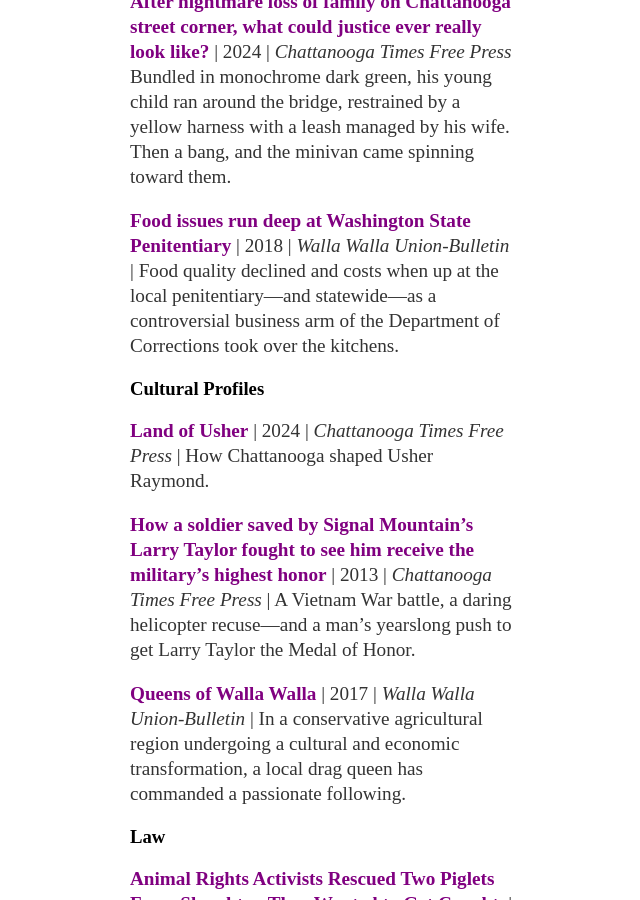
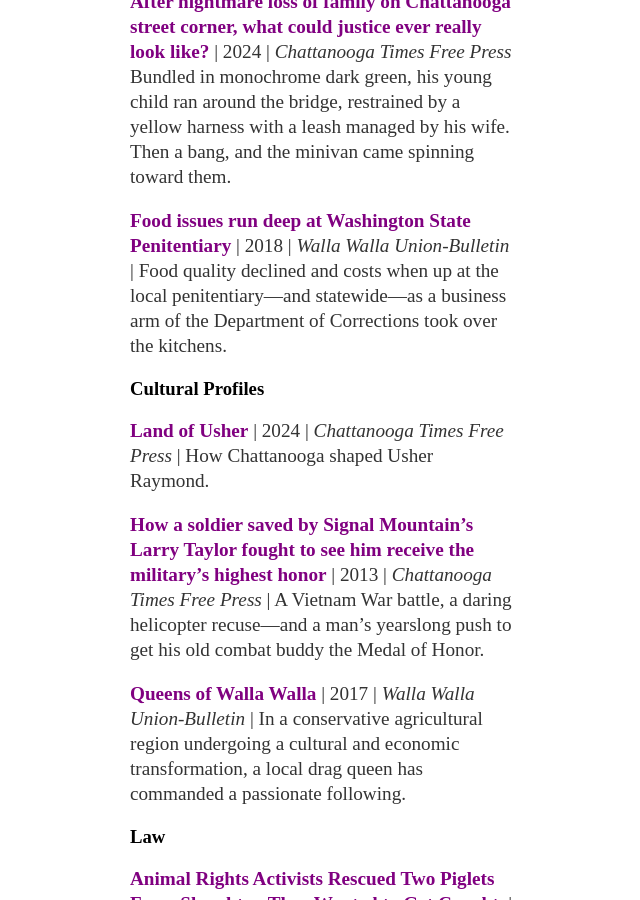
Before and after one commit to aonschwartz/aonschwartz.github.io, a Jekyll site: the page built from about/index.md, in a window 1280 px wide and 900 px high, scrolled down 3094 px. Shown: the whole window, without its empty margins (318-958 px from the left). Built offline with Jekyll 4.4.1, drawn with Linux system fonts in a browser that asks for light colours.

Commit message:
Update index.md

```diff
--- a/about/index.md
+++ b/about/index.md
@@ -45,13 +45,13 @@
 
 **[After nightmare loss of family on Chattanooga street corner, what could justice ever really look like? ](https://www.timesfreepress.com/news/2024/apr/13/a-final-stroll-around-chattanooga-became-a/)**\|  2024  \| *Chattanooga Times Free Press* Bundled in monochrome dark green, his young child ran around the bridge, restrained by a yellow harness with a leash managed by his wife. Then a bang, and the minivan came spinning toward them.
 
-**[Food issues run deep at Washington State Penitentiary](http://www.union-bulletin.com/news/food-issues-run-deep-at-washington-state-penitentiary/article_0da49ace-45c4-11e8-a702-134b28fbc3b2.html)** \| 2018 \| *Walla Walla Union-Bulletin* \| Food quality declined and costs when up at the local penitentiary—and statewide—as a controversial business arm of the Department of Corrections took over the kitchens.
+**[Food issues run deep at Washington State Penitentiary](http://www.union-bulletin.com/news/food-issues-run-deep-at-washington-state-penitentiary/article_0da49ace-45c4-11e8-a702-134b28fbc3b2.html)** \| 2018 \| *Walla Walla Union-Bulletin* \| Food quality declined and costs when up at the local penitentiary—and statewide—as a business arm of the Department of Corrections took over the kitchens.
 
 ### <a name="Culture"><a/> Cultural Profiles
 
 **[Land of Usher](https://www.timesfreepress.com/news/2024/feb/10/usher-is-performing-at-the-super-bowl-and-he-was/#/questions/4875691)** \| 2024 \|  *Chattanooga Times Free Press* \| How Chattanooga shaped Usher Raymond.
 
-**[How a soldier saved by Signal Mountain’s Larry Taylor fought to see him receive the military’s highest honor](https://www.timesfreepress.com/news/2023/sep/02/how-a-soldier-saved-by-signal-mountains-larry/)** \| 2013 \|  *Chattanooga Times Free Press* \| A Vietnam War battle, a daring helicopter recuse—and a man's yearslong push to get Larry Taylor the Medal of Honor.
+**[How a soldier saved by Signal Mountain’s Larry Taylor fought to see him receive the military’s highest honor](https://www.timesfreepress.com/news/2023/sep/02/how-a-soldier-saved-by-signal-mountains-larry/)** \| 2013 \|  *Chattanooga Times Free Press* \| A Vietnam War battle, a daring helicopter recuse—and a man's yearslong push to get his old combat buddy the Medal of Honor.
 
 **[Queens of Walla Walla](http://www.union-bulletin.com/featured_story/the-queens-of-walla-walla/article_c4c8ec0c-ab9e-11e7-8784-b761518dfb93.html)** \| 2017 \|  *Walla Walla Union-Bulletin* \| In a conservative agricultural region undergoing a cultural and economic transformation, a local drag queen has commanded a passionate following.
 
```
